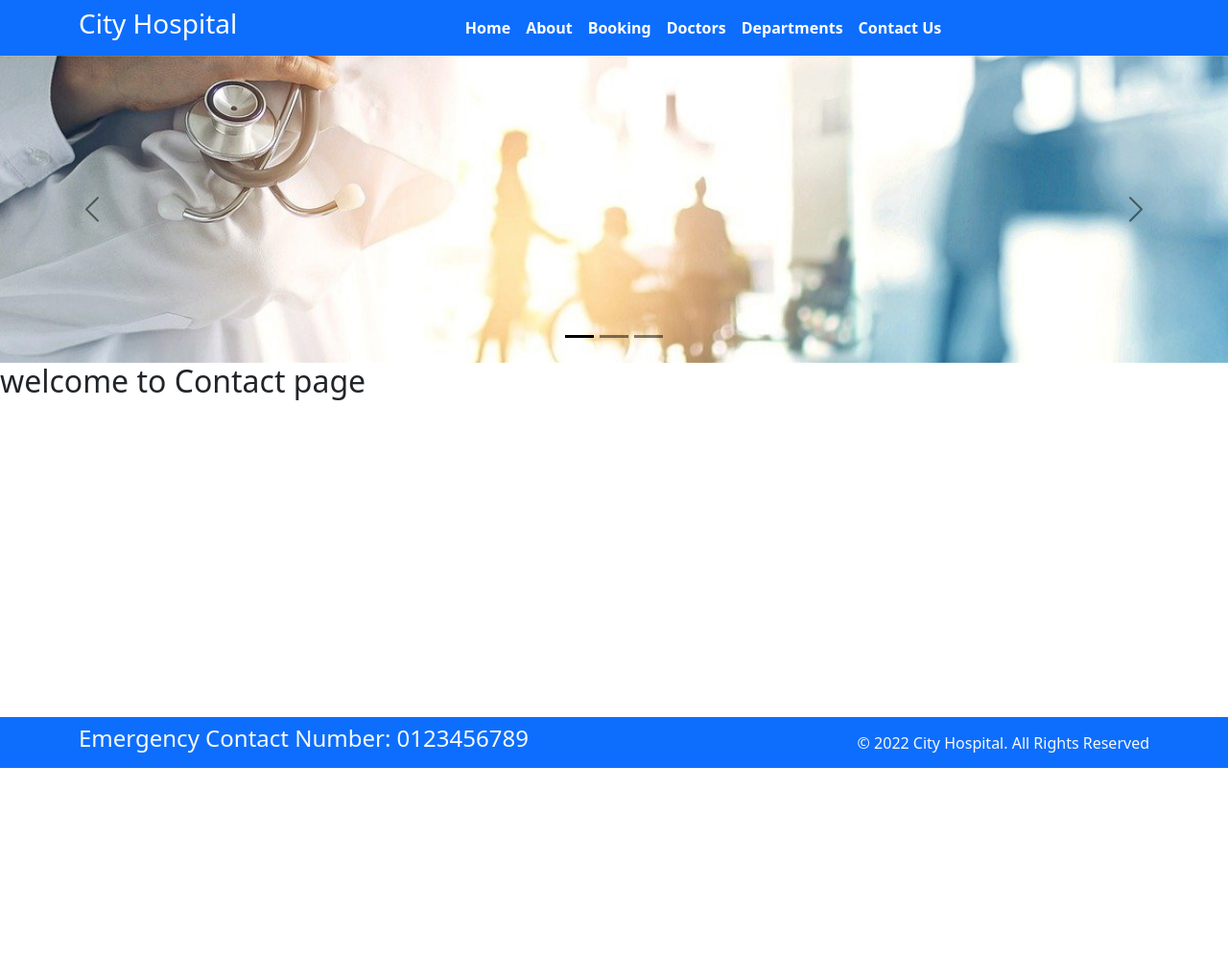
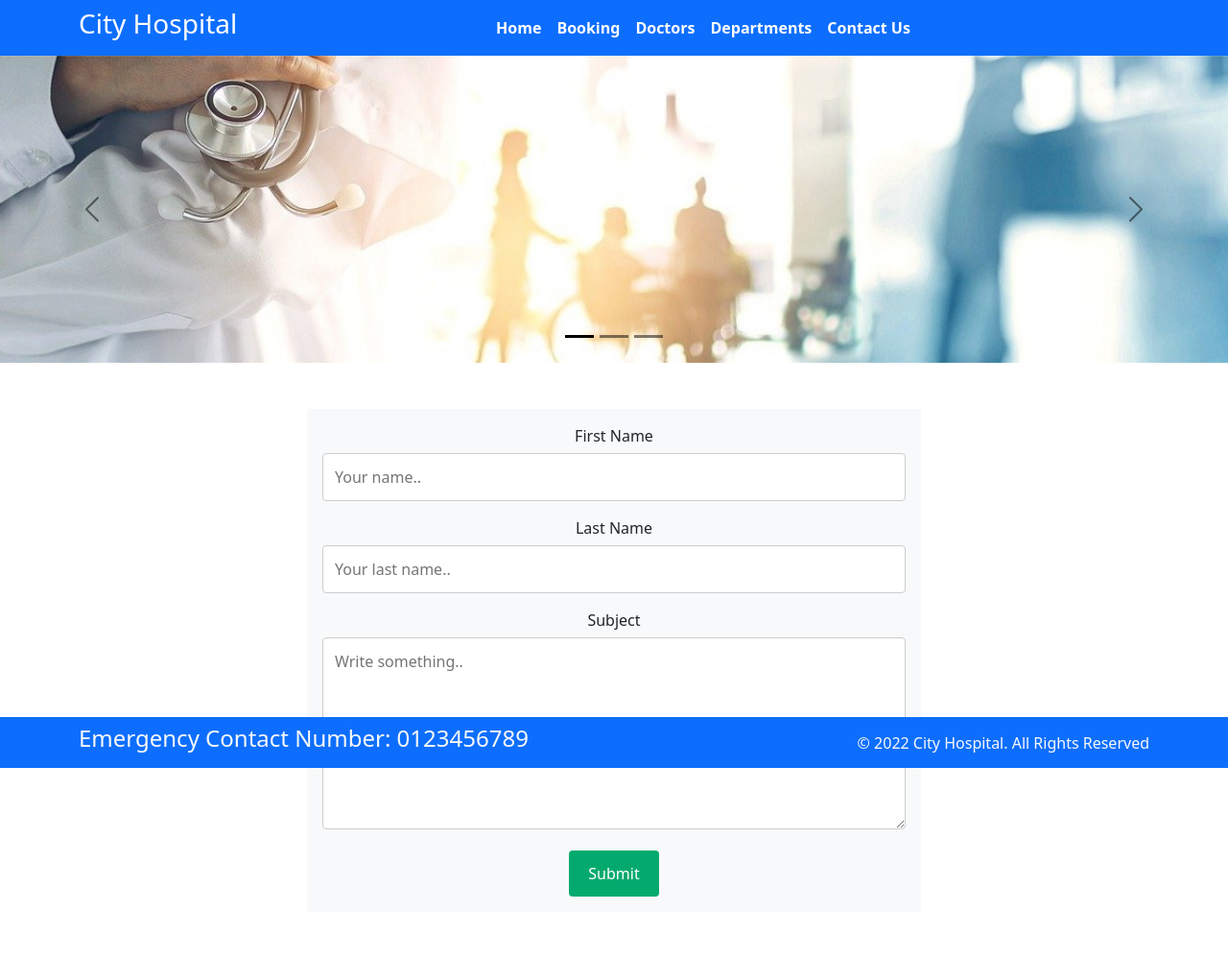
Before and after one commit to NihalaBasith/hospital_management, a Django app: template templates/contact.html in a window 1280 px wide. Shown: the whole page at 96% size. Before the commit the page ends 800 px from the top, so only its background shows below. Run offline with Django 3.2, Linux system fonts and the light colour scheme; the template is opened without the code that fills it, so the values that code supplies are empty; some libraries are stand-ins or nearby versions.

Commit message:
contact form created

```diff
--- a/home/admin.py
+++ b/home/admin.py
@@ -1,5 +1,5 @@
 from django.contrib import admin
-from .models import Departments,Doctors,Booking
+from .models import Departments,Doctors,Booking, Contact
 
 # Register your models here.
 admin.site.register(Departments)
@@ -8,3 +8,4 @@ class BookingAdmin(admin.ModelAdmin):
     list_display =  ('id', 'p_name', 'p_phone', 'p_email', 'doc_name','booking_date', 'booked_on' )
 
 admin.site.register(Booking, BookingAdmin)
+admin.site.register(Contact)
--- a/home/forms.py
+++ b/home/forms.py
@@ -2,6 +2,7 @@ from django import forms
 
 
 from .models import Booking
+from .models import Contact
 
 class DateInput(forms.DateInput):
     input_type = 'date'
@@ -24,3 +25,8 @@ class BookingForm(forms.ModelForm):
            'doc_name':'Doctor Name',
            'booking_date':'Booking Date',
         }
+
+class ContactForm(forms.ModelForm):
+    class Meta:
+        model = Contact
+        fields = '__all__'
--- a/home/urls.py
+++ b/home/urls.py
@@ -3,7 +3,6 @@ from . import views
 
 urlpatterns = [
     path('', views.index, name='index'),
-    path('about/', views.about, name='about'),
     path('booking/', views.booking, name='booking'),
     path('doctors/', views.doctors, name='doctors'),
     path('contact/', views.contact, name='contact'),
--- a/static/css/style.css
+++ b/static/css/style.css
@@ -3,3 +3,48 @@ li:hover{
     border-radius: 10px;
 
 }
+p {
+    color: #4c4a37;
+    font-family: 'Source Sans Pro', sans-serif;
+    font-size: 25px;
+    line-height: 32px;
+    margin: 0 0 24px;
+    text-align: center;
+    padding-top: 50px;
+    padding-right: 30px;
+    padding-bottom: 50px;
+    padding-left: 80px;
+}
+/* Style inputs with type="text", select elements and textareas */
+input[type=text], select, textarea {
+    width: 100%; /* Full width */
+    padding: 12px; /* Some padding */
+    border: 1px solid #ccc; /* Gray border */
+    border-radius: 4px; /* Rounded borders */
+    box-sizing: border-box; /* Make sure that padding and width stays in place */
+    margin-top: 6px; /* Add a top margin */
+    margin-bottom: 16px; /* Bottom margin */
+    resize: vertical /* Allow the user to vertically resize the textarea (not horizontally) */
+  }
+
+
+  input[type=submit] {
+    background-color: #04AA6D;
+    color: white;
+    padding: 12px 20px;
+    border: none;
+    border-radius: 4px;
+    cursor: pointer;
+  }
+
+
+  input[type=submit]:hover {
+    background-color: #45a049;
+  }
+
+
+  /* .container {
+    border-radius: 5px;
+    background-color: #f2f2f2;
+    padding: 20px;
+  } */
--- a/templates/base.html
+++ b/templates/base.html
@@ -33,9 +33,6 @@
           <ul class="navbar-nav justify-content-center  fw-bold">
             <li class="nav-item active">
               <a class="nav-link text-white" href="{% url 'index' %}">Home </a>
-            </li>
-            <li class="nav-item">
-              <a class="nav-link text-white" href="{% url 'about' %}">About</a>
             </li>
             <li class="nav-item">
               <a class="nav-link text-white" href="{% url 'booking' %}">Booking</a>
--- a/templates/contact.html
+++ b/templates/contact.html
@@ -4,5 +4,21 @@ Contact
 {% endblock %}
 
 {% block content%}
-<h2>welcome to Contact page</h2>
+<div class="container w-50 text-center p-3 my-5 bg-light">
+    <form action="" method="post">
+      {% csrf_token %}
+
+      <label for="fname">First Name</label>
+      <input type="text" id="fname" name="firstname" placeholder="Your name..">
+      <br>
+      <label for="lname">Last Name</label>
+      <input type="text" id="lname" name="lastname" placeholder="Your last name..">
+      <br>
+      <label for="subject">Subject</label>
+      <textarea id="subject" name="subject" placeholder="Write something.." style="height:200px"></textarea>
+      <br>
+      <input type="submit" value="Submit">
+
+    </form>
+  </div>
 {% endblock %}
--- a/templates/index.html
+++ b/templates/index.html
@@ -6,5 +6,10 @@ home
 {% endblock %}
 
 {% block content%}
+<p>Our hospitals are renowned for their medical infrastructure and expertise as we have some of the finest doctors in the country, supported by ultra-modern technologies, research-based care in a warm & comforting environment. Our trusted doctors and a team of specialists work closely together to provide the best of healthcare.
 
+    As a leader in the healthcare industry, our hospitals are accredited by the National Accreditation Board for Hospitals & Healthcare (NABH), and our high-tech laboratory services are NABL endorsed.
+
+    Our 14 hospitals are present all across Karnataka, Kerala, Maharashtra, Telangana & Andhra Pradesh bring you world-class care and treatment.
+    We endeavour to make Aster a world-class patient-centric hospital where we provide our patients with high-quality care and treatment while delivering the best possible medical results. </p>
 {% endblock %}
```
Also changed, not shown: home/models.py (+9 -0 lines), home/views.py (+13 -5 lines), templates/about.html (deleted, +0 -8 lines), templates/confirmation.html (added, +15 -0 lines), templates/endpage.html (added, +15 -0 lines), db.sqlite3, home/migrations/0006_contact.py (added), 1 other file.
